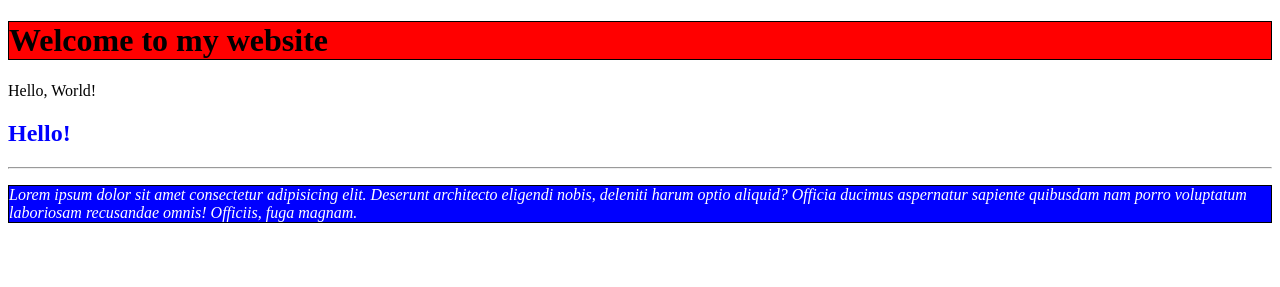
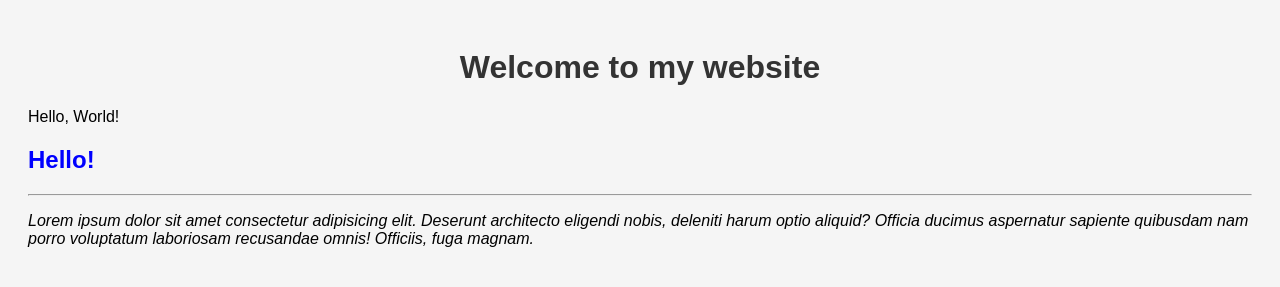
Before and after one commit to Abrahim12345wata/Fetch, a plain HTML site: page hello.html in a window 1280 px wide. Drawn offline with Linux system fonts and the light colour scheme.

Commit message:
changed file

```diff
--- a/style.css
+++ b/style.css
@@ -1,11 +1,18 @@
-h1 {
-    border: 1px solid black;
-    background-color: red;
-    color: black;
+body {
+    font-family: Arial, sans-serif;
+    padding: 20px;
+    background: #f5f5f5;
 }
 
-p {
-    border: 1px solid black;
-    background-color: blue;
-    color: white;
+h1 {
+    text-align: center;
+    color: #333;
 }
+
+.user-card {
+    background: #fff;
+    padding: 15px;
+    margin: 10px 0;
+    border-radius: 10px;
+    box-shadow: 0 2px 5px rgba(0,0,0,0.1);
+}
```
